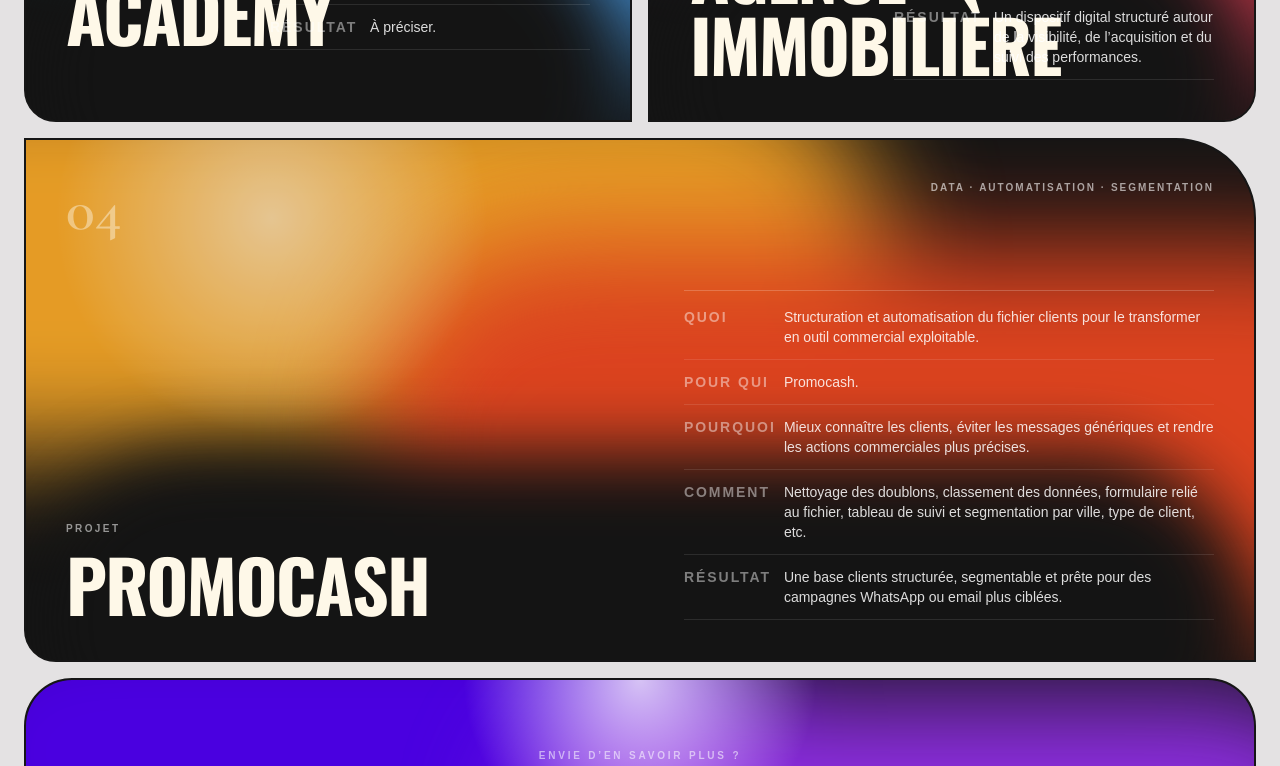
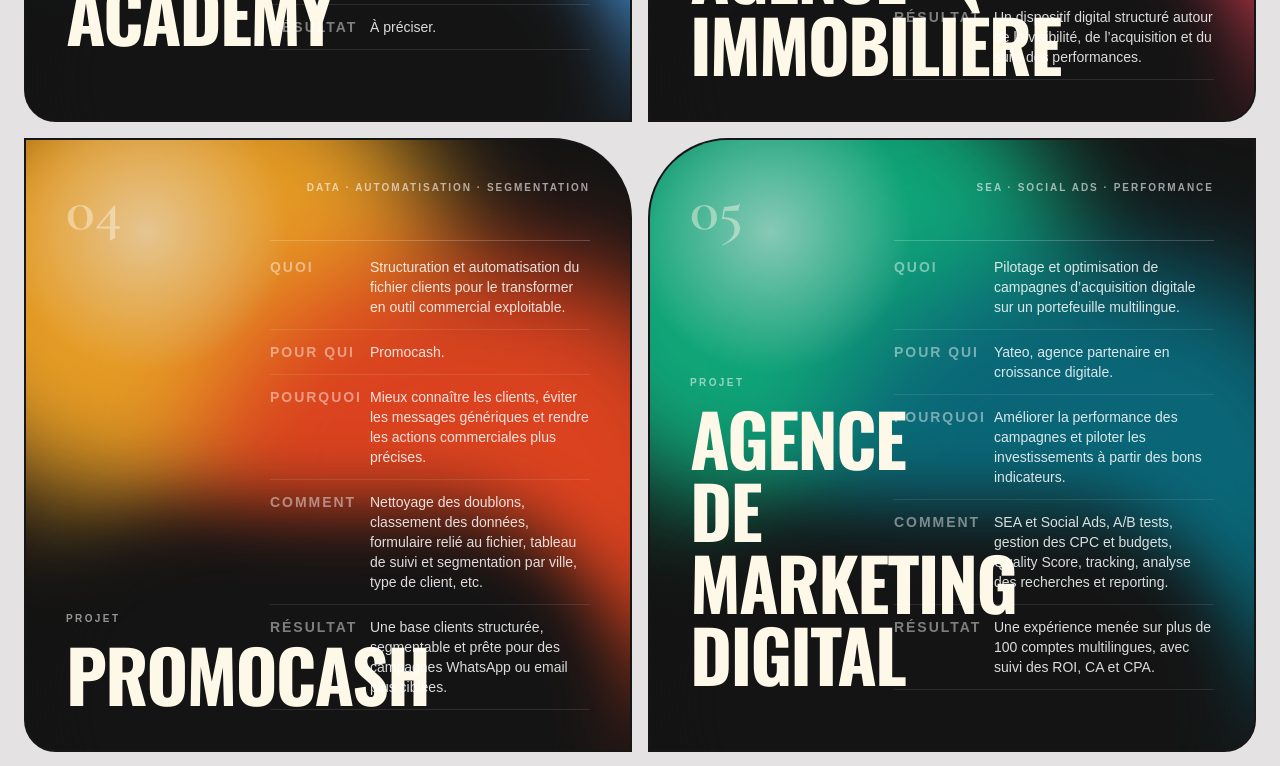
Before and after one commit to nuhfear1/Visit-card, a Next.js app: page /Visit-card/projects in a window 1280 px wide. Shown: the part 1100-1866 px from the top of the page. Built offline with nearby package versions, Linux system fonts and the light colour scheme.

Commit message:
projects: ajouter l’expérience Yateo

```diff
--- a/src/components/ui/image-mask.tsx
+++ b/src/components/ui/image-mask.tsx
@@ -57,6 +57,20 @@
       ["RÉSULTAT", "Une base clients structurée, segmentable et prête pour des campagnes WhatsApp ou email plus ciblées."],
     ],
   },
+  {
+    num: "05",
+    title: "AGENCE DE MARKETING DIGITAL",
+    tags: "SEA · SOCIAL ADS · PERFORMANCE",
+    primary: "#12B886",
+    secondary: "#0B7285",
+    facts: [
+      ["QUOI", "Pilotage et optimisation de campagnes d’acquisition digitale sur un portefeuille multilingue."],
+      ["POUR QUI", "Yateo, agence partenaire en croissance digitale."],
+      ["POURQUOI", "Améliorer la performance des campagnes et piloter les investissements à partir des bons indicateurs."],
+      ["COMMENT", "SEA et Social Ads, A/B tests, gestion des CPC et budgets, Quality Score, tracking, analyse des recherches et reporting."],
+      ["RÉSULTAT", "Une expérience menée sur plus de 100 comptes multilingues, avec suivi des ROI, CA et CPA."],
+    ],
+  },
 ];
 
 export default function ImageMaskGrid() {
@@ -69,11 +83,9 @@
             className={`group relative min-h-[520px] overflow-hidden border-2 border-[#161616] bg-[#161616] ${
               index === 0
                 ? "lg:col-span-2 rounded-tl-[5rem] rounded-br-[2rem]"
-                : index === 3
-                  ? "lg:col-span-2 rounded-tr-[5rem] rounded-bl-[2rem]"
-                  : index % 2 === 0
-                    ? "rounded-tl-[5rem] rounded-br-[2rem]"
-                    : "rounded-tr-[5rem] rounded-bl-[2rem]"
+                : index % 2 === 0
+                  ? "rounded-tl-[5rem] rounded-br-[2rem]"
+                  : "rounded-tr-[5rem] rounded-bl-[2rem]"
             }`}
           >
             <div className="absolute -left-[20%] -top-[15%] h-[75%] w-[90%] rounded-full blur-[55px] transition-transform duration-700 group-hover:scale-110" style={{ backgroundColor: project.primary }} />
```
